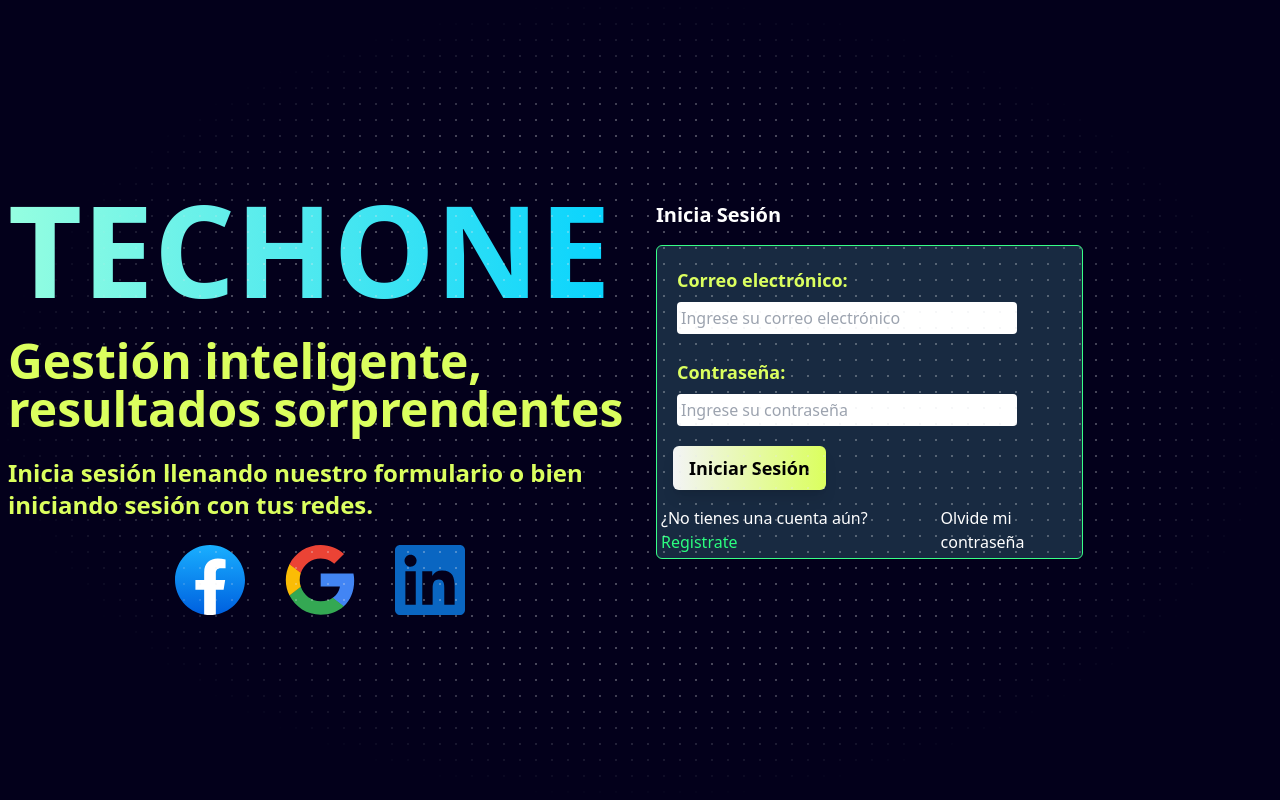
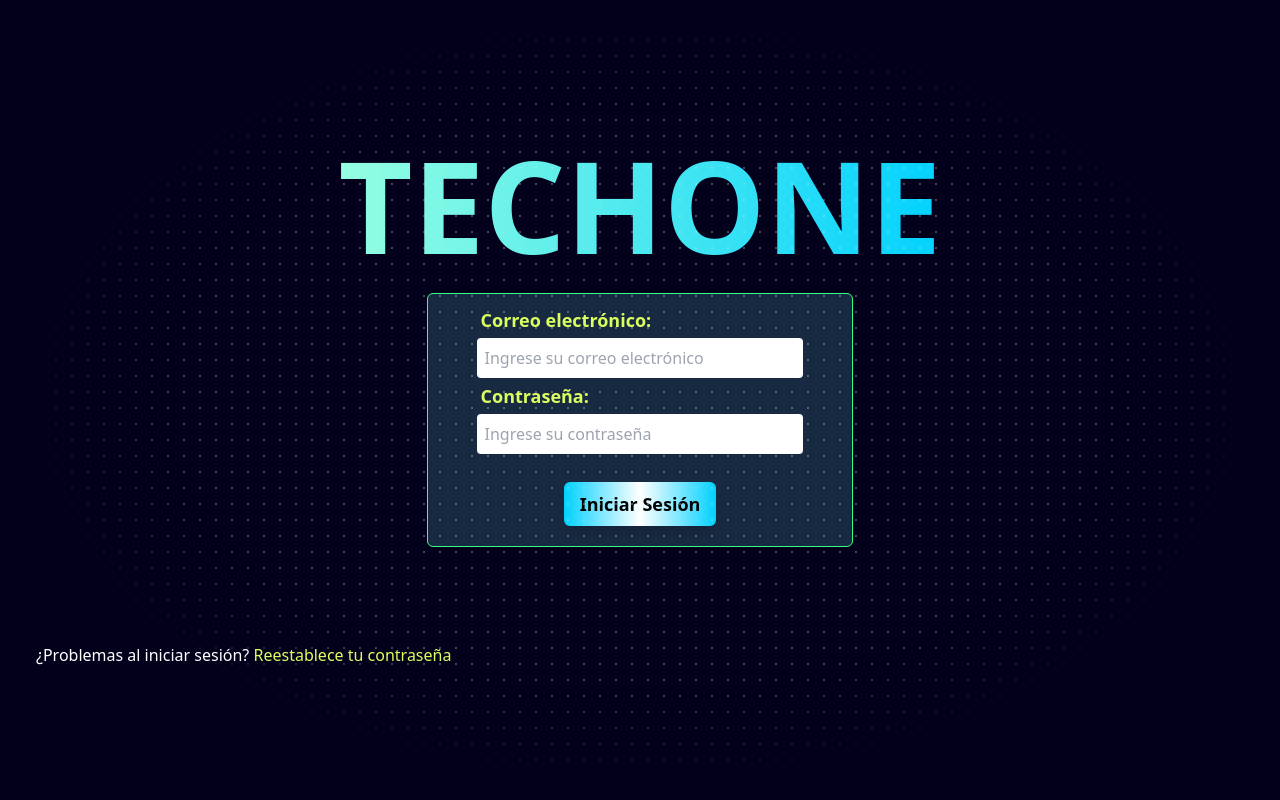
Before and after one commit to Alessandro1809/erp-celularesfila, a React (Vite) app: page /login in a window 1280 px wide. Built offline with nearby package versions, Linux system fonts and the light colour scheme; no server answers; what @midudev/tailwind-animations would draw is missing.

Commit message:
cambios a la pagina del login

```diff
--- a/src/components/publicComponents/login/ButtonLogin.tsx
+++ b/src/components/publicComponents/login/ButtonLogin.tsx
@@ -8,7 +8,7 @@ export const ButtonLogin : React.FC<Props> = ({ name, onClick }) => {
   return (
     <>
       <button onClick={onClick}
-      className=" bg-gradient-to-r from-gray-100 to-[#DBFF5E] text-black font-bold py-2 px-4 rounded-md shadow-lg my-3 text-sm md:text-base lg:text-lg transition-all duration-1000 anim">{name}</button>
+      className=" bg-gradient-to-r from-[#01D1FF] via-white to-[#01D1FF] text-black font-bold py-2 px-4 rounded-md shadow-lg my-3 text-sm md:text-base lg:text-lg transition-all duration-1000 anim">{name}</button>
     </>
   )
 }
--- a/src/components/publicComponents/login/FormLogin.tsx
+++ b/src/components/publicComponents/login/FormLogin.tsx
@@ -1,30 +1,43 @@
-import {ButtonLogin} from './ButtonLogin';
+import { ButtonLogin } from './ButtonLogin';
 import Alerta from './Alerta';
 import useLogin from '../../../hooks/useLogin';
 
-
 const FormLogin: React.FC = () => {
 
-    const {email, setEmail, password, setPassword, alerta, handleSubmit} = useLogin();
+    const { email, setEmail, password, setPassword, alerta, handleSubmit } = useLogin();
 
     return (
         <>
             {alerta.mensaje && <Alerta alerta={alerta} />}
-        <form onSubmit={handleSubmit} className='space-y-4 m-4 justify-center w-5/6 md:w-full'>
-            <div className='flex flex-col'>
+            <form onSubmit={handleSubmit} className="w-full flex flex-col items-center">
+                <div className='flex flex-col w-full md:w-4/5'>
                     <label htmlFor="email" className="text-[#DBFF5E] text-left text-lg m-1 font-sans font-bold">Correo electrónico:</label>
-                <input type="email" id="email" value={email} onChange={(e)=>setEmail(e.target.value)} placeholder="Ingrese su correo electrónico" className=' rounded md:w-4/5 m-1 p-1'  />
+                    <input
+                        type="email"
+                        id="email"
+                        value={email}
+                        onChange={(e) => setEmail(e.target.value)}
+                        placeholder="Ingrese su correo electrónico"
+                        className='rounded w-full p-2'
+                    />
                 </div>
-            <div className='flex flex-col '>
+                <div className='flex flex-col w-full md:w-4/5'>
                     <label htmlFor="password" className="text-[#DBFF5E] text-left text-lg m-1 font-sans font-bold">Contraseña:</label>
-                <input type="password" id="password" value={password} onChange={(e)=>setPassword(e.target.value)} placeholder="Ingrese su contraseña" className='rounded md:w-4/5 m-1 p-1' />
+                    <input
+                        type="password"
+                        id="password"
+                        value={password}
+                        onChange={(e) => setPassword(e.target.value)}
+                        placeholder="Ingrese su contraseña"
+                        className='rounded w-full p-2'
+                    />
                 </div>
-        <ButtonLogin name="Iniciar Sesión"/>
+                <div className='flex justify-center w-full mt-4'>
+                    <ButtonLogin name="Iniciar Sesión" />
+                </div>
             </form>
         </>
     );
-
-
 };
 
 export default FormLogin;
--- a/src/pages/admin/publicRoutes/InicioSesion.tsx
+++ b/src/pages/admin/publicRoutes/InicioSesion.tsx
@@ -1,40 +1,25 @@
-
-import FormLogin from "../../../components/publicComponents/login/FormLogin"
+import FormLogin from "../../../components/publicComponents/login/FormLogin";
 import { Title } from "../../../components/publicComponents/register/Title";
-import { Subtitle } from "../../../components/publicComponents/register/Subtitle";
-import { Information } from "../../../components/publicComponents/register/Information";
-import { Logos } from "../../../components/publicComponents/register/Logos"
-
 
 export const InicioSesion = () => {
-
   return (
     <>
-   <section className="flex flex-col justify-center items-center h-screen w-full md:container md:mx-auto animate-blurred-fade-in">
-      <article className="flex flex-col space-y-2 md:flex-row w-full ">
-        <div className="w-auto md:w-1/2 space-y-2">
+      <section className="flex flex-col justify-center items-center min-h-screen w-full animate-blurred-fade-in">
+        <article className="flex flex-col w-full md:flex-row justify-center items-center space-y-4 md:space-y-0">
+          <div className="w-full md:w-1/2 flex flex-col items-center space-y-4">
             <Title name="TECHONE" />
-          <Subtitle name="Gestión inteligente, resultados sorprendentes" />
-          <Information name="Inicia sesión llenando nuestro formulario o bien iniciando sesión con tus redes." />
-          <Logos />
+            <div className="bg-[#82F7FF]/[17%] rounded-md w-5/6 md:w-2/3 p-2 border border-[#38FF88]">
+              <FormLogin />
             </div>
-          <div className="w-full md:w-1/2 space-y-2 justify-center md:mx-auto">
-            <h1 className="text-white text-xl font-sans m-4 font-bold">Inicia Sesión</h1>
-              <div className="bg-[#82F7FF]/[17%] rounded-md m-4 w-5/6 md:w-2/3 justify-center border border-[#38FF88]" >
-                <FormLogin/>
-
-                <section className="flex flex-row space-x-8 m-1 justify-center">
-                <p className="text-white">¿No tienes una cuenta aún? <a href="Register" className="text-[#2BFF7F]">Registrate </a></p>
-                <a href="/forgot-password" className="text-white "> Olvide mi contraseña</a>
-
-                </section>
-
-
-              </div>
-
           </div>
         </article>
+
+        <section className="flex w-full justify-center md:justify-start mt-4 px-4">
+            <p className="text-white text-center md:text-left ml-0 md:ml-5 mt-20">
+              ¿Problemas al iniciar sesión? <a href="forgot-password" className="text-[#DBFF5E]">Reestablece tu contraseña</a>
+            </p>
+          </section>
       </section>
     </>
-  )
-}
+  );
+};
```
Lines whose indentation alone changed are shown as unchanged.
